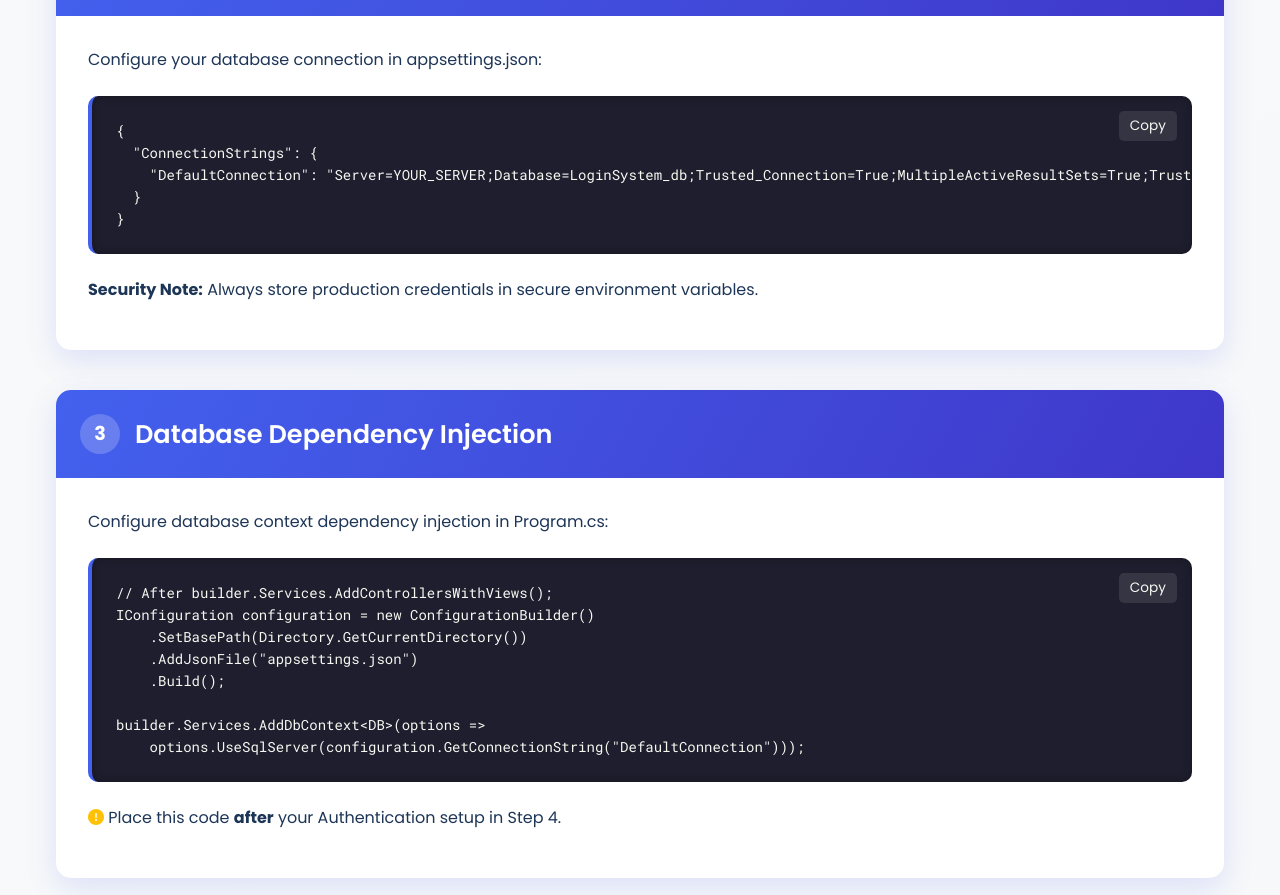
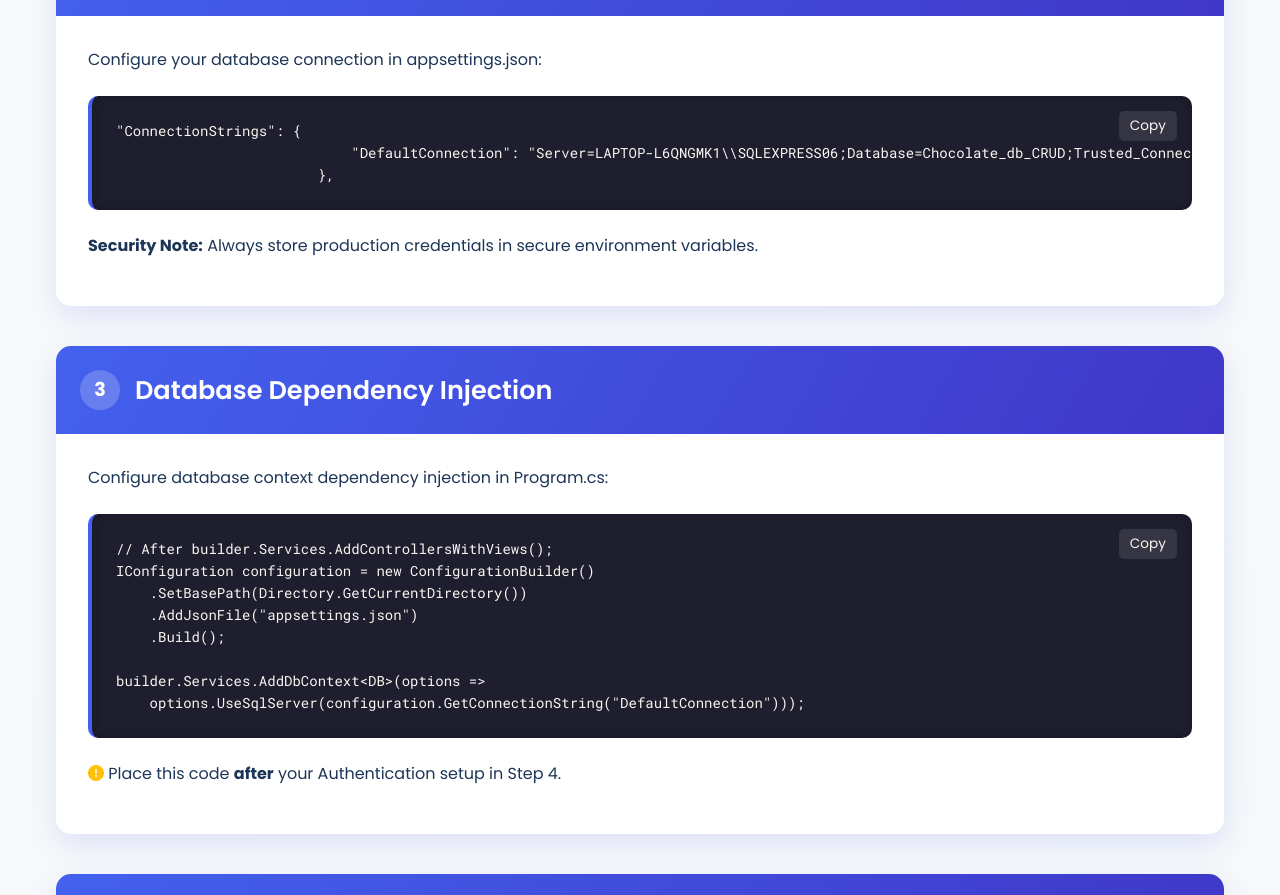
Before and after one commit to Meet1117/LoginSystem-ASP.NET, a plain HTML site: page index.html in a window 1280 px wide. Shown: the part 980-1875 px from the top of the page. Drawn offline with nearby package versions, Linux system fonts and the light colour scheme.

Commit message:
Update index.html

```diff
--- a/index.html
+++ b/index.html
@@ -398,11 +398,9 @@ Microsoft.EntityFrameworkCore.Tools</code></pre>
             <div class="step-content">
                 <p>Configure your database connection in appsettings.json:</p>
                 <div class="position-relative">
-                    <pre><code>{
-  "ConnectionStrings": {
-    "DefaultConnection": "Server=YOUR_SERVER;Database=LoginSystem_db;Trusted_Connection=True;MultipleActiveResultSets=True;TrustServerCertificate=True"
-  }
-}</code></pre>
+                    <pre><code>"ConnectionStrings": {
+                            "DefaultConnection": "Server=LAPTOP-L6QNGMK1\\SQLEXPRESS06;Database=Chocolate_db_CRUD;Trusted_Connection=True;MultipleActiveResultSets=True;TrustServerCertificate=True"
+                        },</code></pre>
                     <button class="copy-btn">Copy</button>
                 </div>
                 <p class="mt-3"><strong>Security Note:</strong> Always store production credentials in secure environment variables.</p>
```
